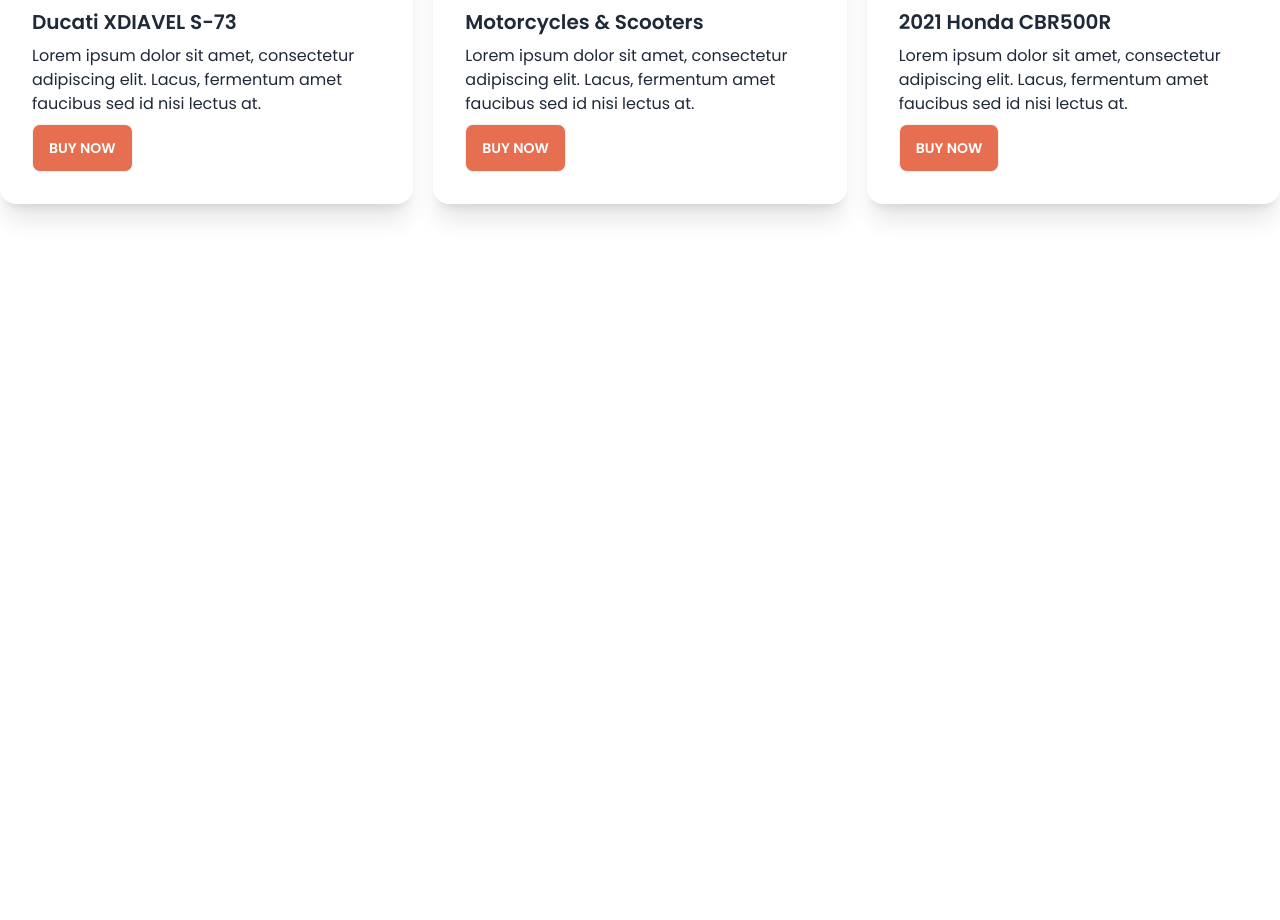
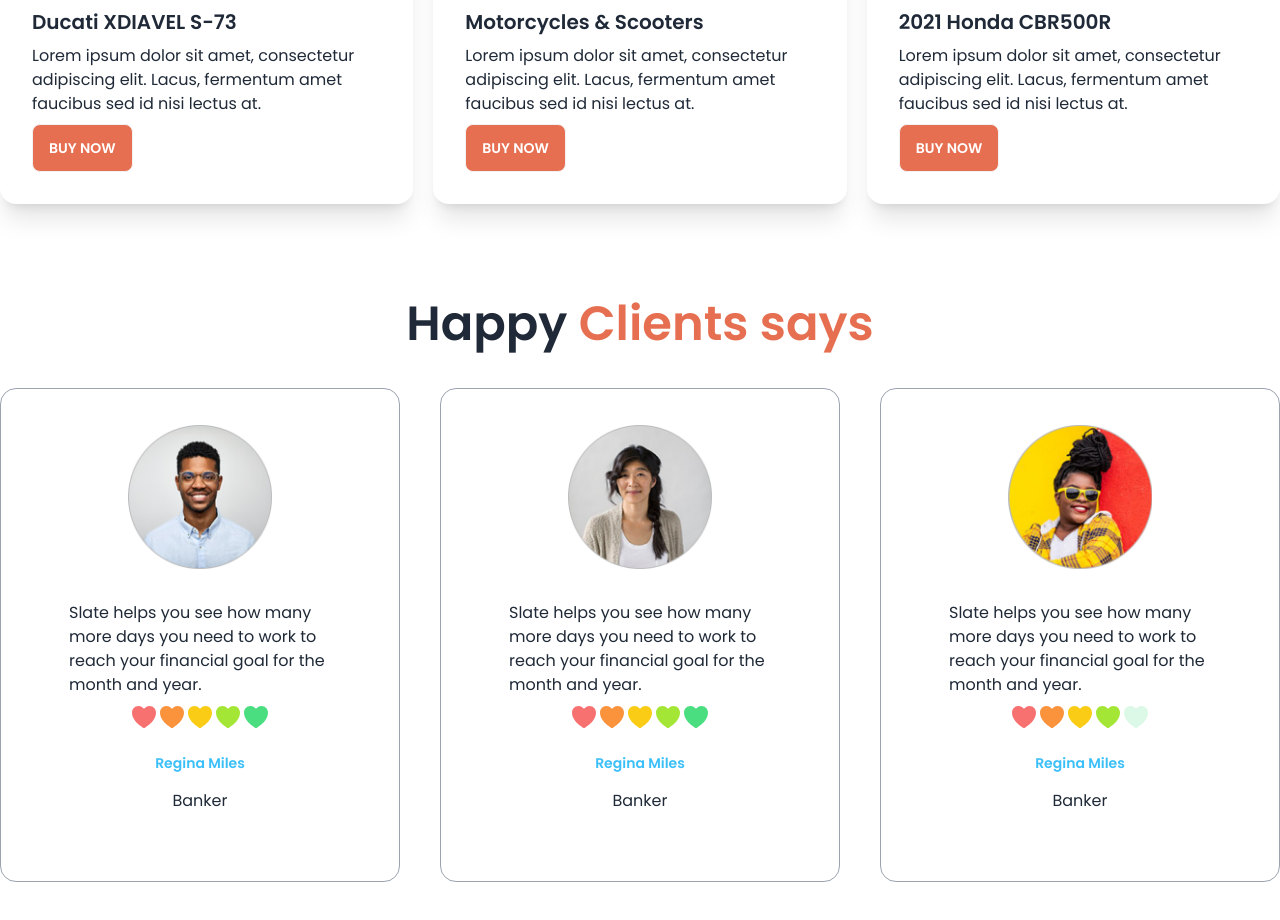
Before and after one commit to Rasibul/Bike-Zone, a plain HTML site: page index.html in a window 1280 px wide. Shown: the part 1701-2621 px from the top of the page. Before the commit the page ends 2001 px from the top, so only its background shows below. Drawn offline with nearby package versions, Linux system fonts and the light colour scheme.

Commit message:
happy clients

```diff
--- a/index.html
+++ b/index.html
@@ -190,6 +190,7 @@
                       </div>
                     </div>
                   </div>
+                  <!-- second card -->
                 <div class="card  bg-base-100 shadow-xl">
                     <figure><img src="./images/others/latest2.png" alt="Shoes" /></figure>
                     <div class="card-body">
@@ -200,6 +201,7 @@
                       </div>
                     </div>
                   </div>
+                  <!-- third card -->
                 <div class="card  bg-base-100 shadow-xl">
                     <figure><img src="./images/others/latest3.png" alt="Shoes" /></figure>
                     <div class="card-body">
@@ -212,11 +214,77 @@
                   </div>
             </div>
         </section>
+        <!-- latest boke section end here -->
+        <!-- client section start here -->
+
+        <section class="my-24">
+            <h3 class="text-5xl font-semibold text-center my-10">Happy <span class="text-btn-primary">Clients says</span></h3>
+            <div class="grid gap-10 grid-cols-1 md:grid-cols-2 lg:grid-cols-3">
+                <div class="card  bg-base-100 p-9 border border-gray-400">
+                    <figure><img class="w-36" src="./images/others/user-1.png" alt="Shoes" /></figure>
+                    <div class="card-body">
+                      <p>Slate helps you see how
+                        many more days you need
+                        to work to reach your financial
+                        goal for the month and year.</p>
+                        <div class="rating gap-1 justify-center">
+                            <input type="radio" name="rating-3" class="mask mask-heart bg-red-400" />
+                            <input type="radio" name="rating-3" class="mask mask-heart bg-orange-400" />
+                            <input type="radio" name="rating-3" class="mask mask-heart bg-yellow-400" />
+                            <input type="radio" name="rating-3" class="mask mask-heart bg-lime-400" checked  />
+                            <input type="radio" name="rating-3" class="mask mask-heart bg-green-400"  />
+                          </div>
+                      <div class=" text-center space-y-4 mt-4">
+                        <p class="text-sm font-semibold text-info">Regina Miles</p>
+                          <h1>Banker</h1>
+                      </div>
+                    </div>
+                  </div>
+                <div class="card  bg-base-100 p-9 border border-gray-400">
+                    <figure><img class="w-36" src="./images/others/user-2.png" alt="Shoes" /></figure>
+                    <div class="card-body">
+                      <p>Slate helps you see how
+                        many more days you need
+                        to work to reach your financial
+                        goal for the month and year.</p>
+                        <div class="rating gap-1 justify-center">
+                            <input type="radio" name="rating-3" class="mask mask-heart bg-red-400" />
+                            <input type="radio" name="rating-3" class="mask mask-heart bg-orange-400" />
+                            <input type="radio" name="rating-3" class="mask mask-heart bg-yellow-400" />
+                            <input type="radio" name="rating-3" class="mask mask-heart bg-lime-400" checked  />
+                            <input type="radio" name="rating-3" class="mask mask-heart bg-green-400"  />
+                          </div>
+                      <div class=" text-center space-y-4 mt-4">
+                        <p class="text-sm font-semibold text-info">Regina Miles</p>
+                          <h1>Banker</h1>
+                      </div>
+                    </div>
+                  </div>
+                <div class="card  bg-base-100 p-9 border border-gray-400">
+                    <figure><img class="w-36" src="./images/others/user-3.png" alt="Shoes" /></figure>
+                    <div class="card-body">
+                      <p>Slate helps you see how
+                        many more days you need
+                        to work to reach your financial
+                        goal for the month and year.</p>
+                        <div class="rating gap-1 justify-center">
+                            <input type="radio" name="rating-3" class="mask mask-heart bg-red-400" />
+                            <input type="radio" name="rating-3" class="mask mask-heart bg-orange-400" />
+                            <input type="radio" name="rating-3" class="mask mask-heart bg-yellow-400" />
+                            <input type="radio" name="rating-3" class="mask mask-heart bg-lime-400" checked  />
+                            <input type="radio" name="rating-3" class="mask mask-heart bg-green-400"  />
+                          </div>
+                      <div class=" text-center space-y-4 mt-4">
+                        <p class="text-sm font-semibold text-info">Regina Miles</p>
+                          <h1>Banker</h1>
+                      </div>
+                    </div>
+                  </div>
+            </div>
+        </section>
 
 
-
-
-        <!-- latest boke section end here -->
+        <!-- client section end here -->
 
     </main>
     <footer>
```
